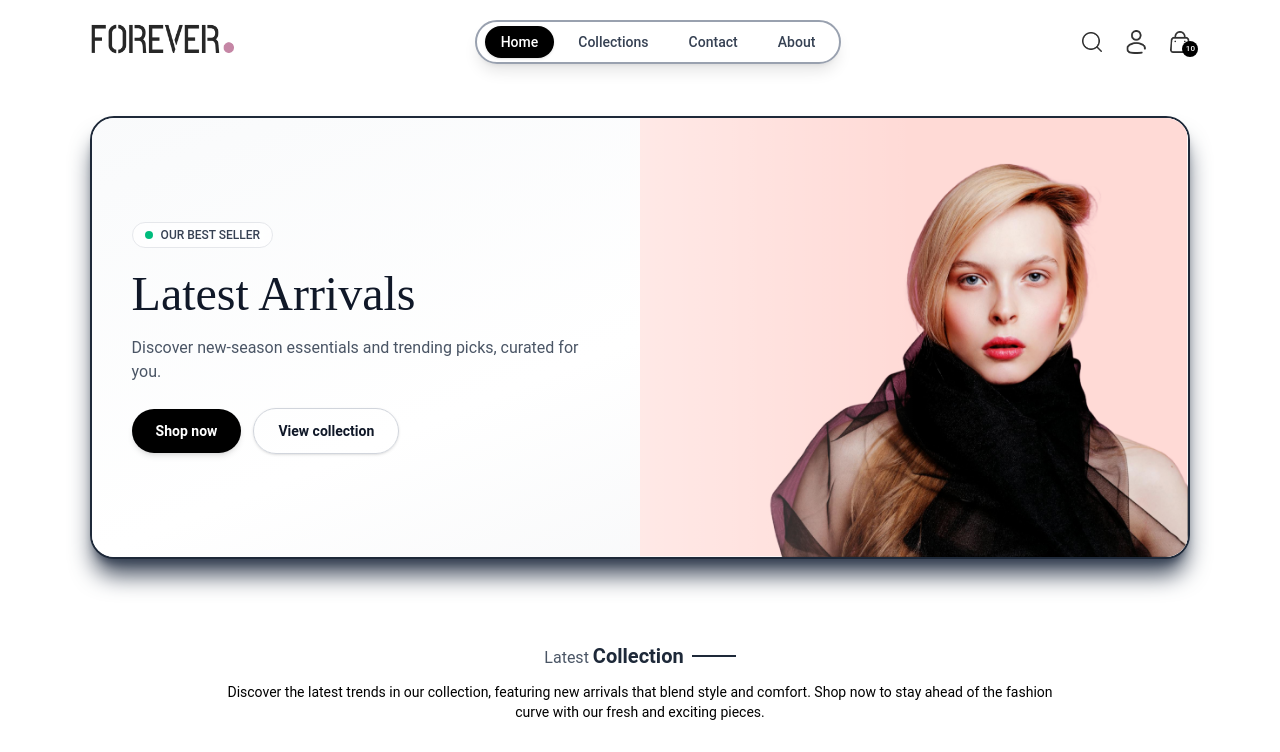
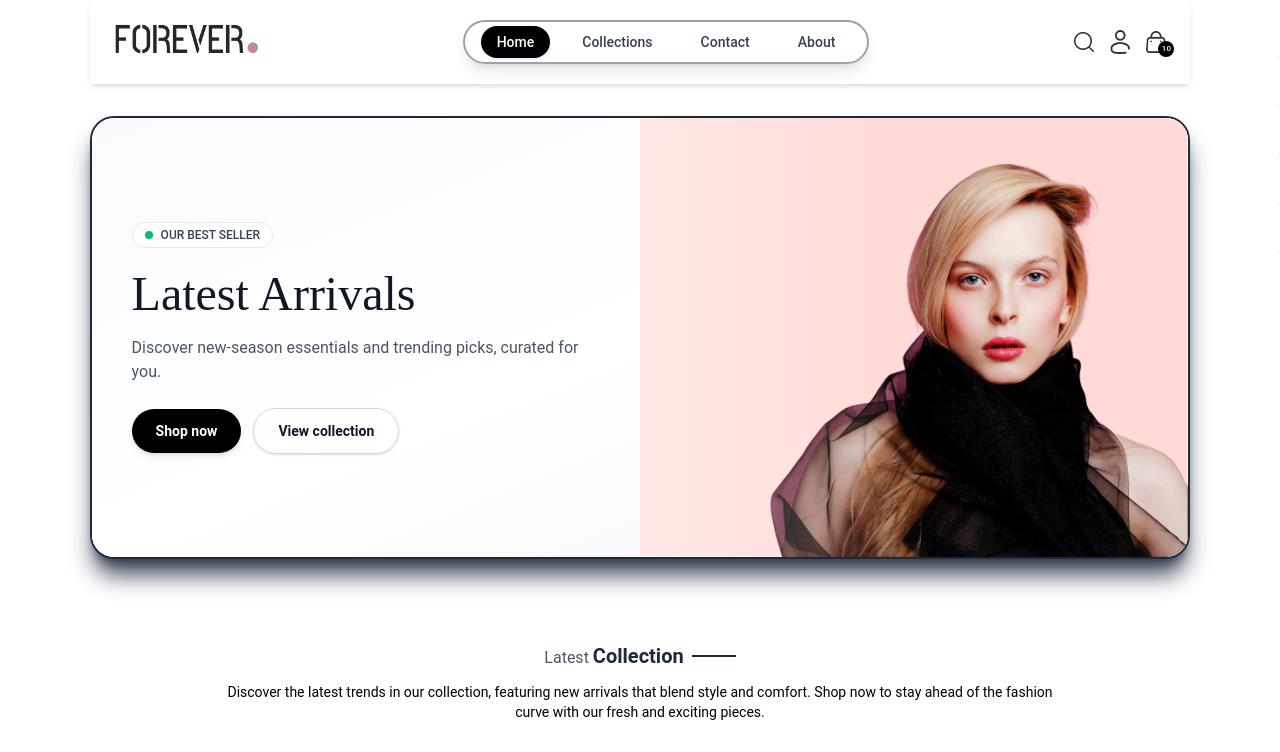
Before and after one commit to mubashirdawood/MERN-E-Commerce-Web-Application-Full-Stack-Project-, a React (Vite) app: page / in a window 1280 px wide. Shown: the top 752 px of the page. Built offline with nearby package versions, Linux system fonts and the light colour scheme.

Commit message:
navbar  style  changes

```diff
--- a/src/components/Navbar.jsx
+++ b/src/components/Navbar.jsx
@@ -19,15 +19,15 @@ const Navbar = () => {
   const { showSearch, setShowSearch } = useContext(ShopContext);
 
   return (
-    <div className="sticky top-0 z-50 py-5">
-      <div className="flex items-center justify-between font-medium">
+    <div>
+      <div className="sticky top-0 z-50 py-5 bg-white shadow-md">
+        <div className="flex items-center justify-between font-medium px-4 sm:px-6">
           <Link to="/">
-          <img src={assets.logo} className="w-36" alt="Logo" />
+            <img src={assets.logo} className="w-28 sm:w-36" alt="Logo" />
           </Link>
 
-        {/* pill nav (desktop) */}
           <div className="hidden sm:flex items-center justify-center flex-1 px-6">
-          <ul className="flex items-center gap-2 rounded-full border border-2 border-gray-400 bg-white/70 backdrop-blur-sm shadow-lg px-2 py-2">
+            <ul className="flex items-center gap-4 rounded-full border-2 border-gray-400 bg-white/70 backdrop-blur-sm shadow-lg px-4 py-2">
               <li>
                 <NavLink to="/" className={navLinkClass} end>
                   Home
@@ -51,19 +51,18 @@ const Navbar = () => {
             </ul>
           </div>
 
-        <div className="flex items-center gap-6">
+          <div className="flex items-center gap-4">
             <img
               onClick={() => setShowSearch(!showSearch)}
               src={assets.search_icon}
               alt="Search"
               className="w-5 cursor-pointer"
             />
-          {/* <img src={assets.cart_icon} alt="Cart"  className='w-5 cursor-pointer'/> */}
 
             <div className="group relative">
               <img
                 src={assets.profile_icon}
-              alt=""
+                alt="Profile"
                 className="w-5 cursor-pointer"
               />
               <div className="group-hover:block hidden absolute right-0 text-gray-500 bg-gray-100 shadow-lg p-4 rounded-md">
@@ -92,10 +91,12 @@ const Navbar = () => {
               }}
               src={assets.menu_icon}
               className="w-5 cursor-pointer sm:hidden"
-            alt=""
+              alt="Menu"
             />
+          </div>
+        </div>
 
-          {/* Sidebar for small screens */}
+        {/* Mobile Sidebar */}
         <div
           className={`fixed inset-0 z-40 bg-black/50 transition-opacity duration-300 ${
             visible ? "opacity-100" : "opacity-0 pointer-events-none"
@@ -162,7 +163,6 @@ const Navbar = () => {
         </div>
       </div>
     </div>
-    </div>
   );
 };
 
```
Lines whose indentation alone changed are shown as unchanged.
